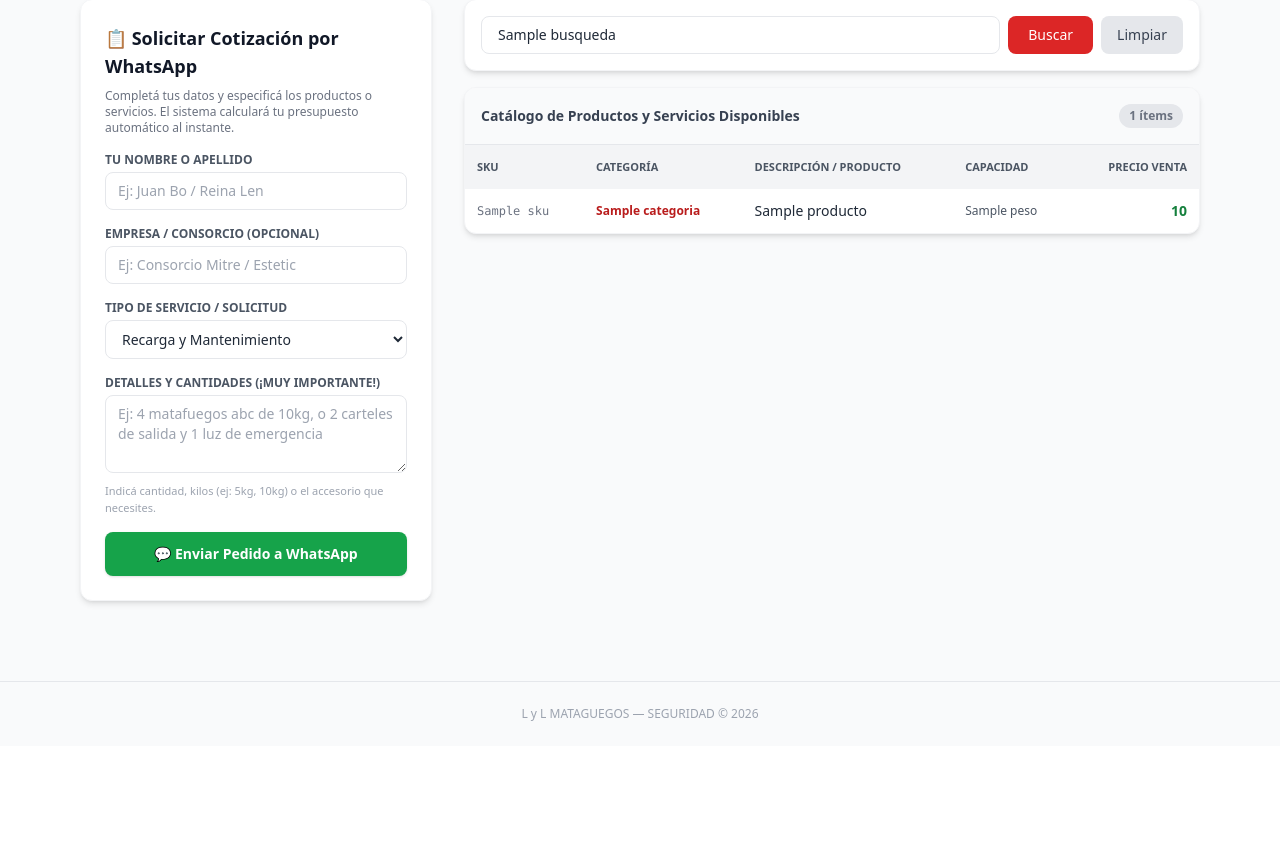
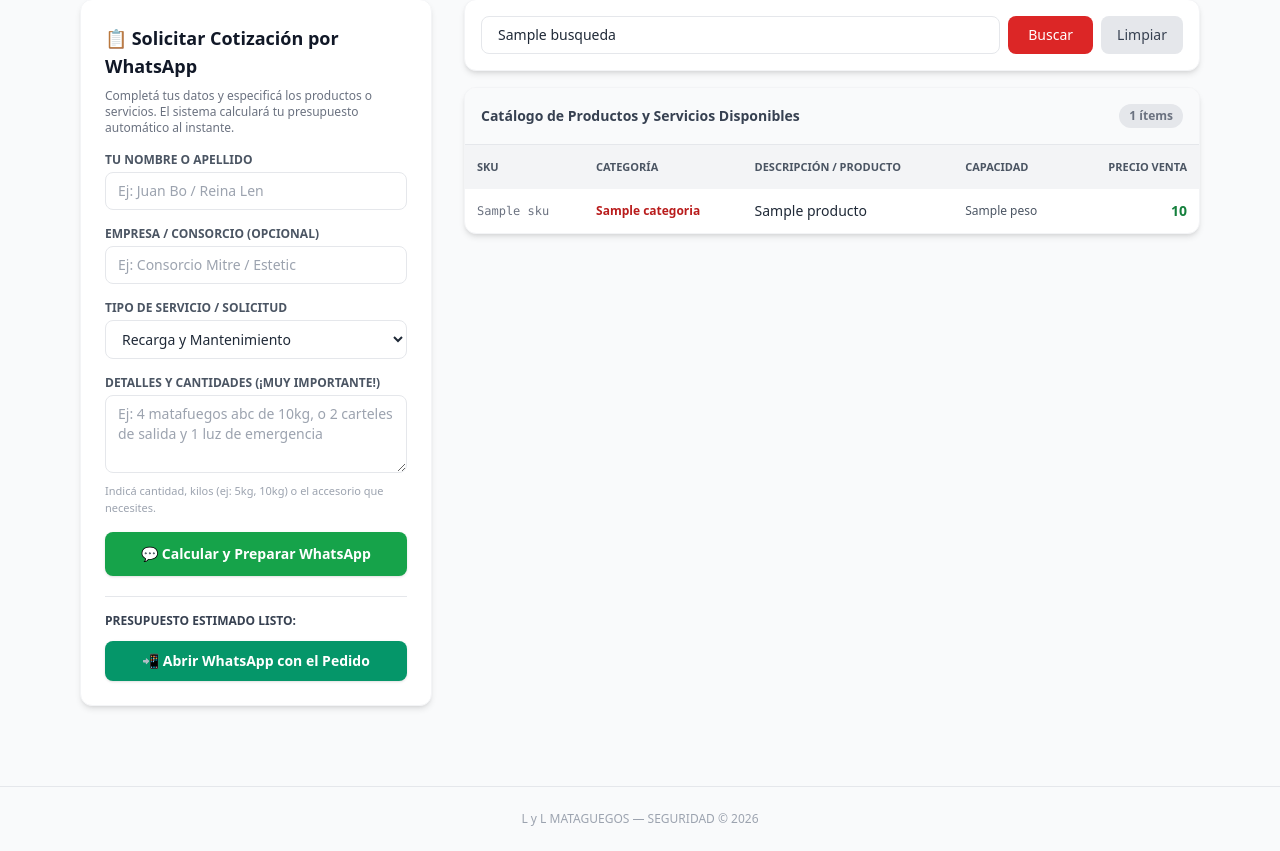
Before and after one commit to oettecnic-dot/matafuegos_web, a Flask app: template templates/index.html in a window 1280 px wide. Shown: the part 117-968 px from the top of the page. Before the commit the page ends 838 px from the top, so only its background shows below. Run offline with Flask 3, Linux system fonts and the light colour scheme; the template is opened without the code that fills it: most values are stand-ins (such as "Sample title", 1, 10 or a date in 2020); some libraries are stand-ins or nearby versions.

Commit message:
Update index.html

```diff
--- a/templates/index.html
+++ b/templates/index.html
@@ -4,12 +4,10 @@
     <meta charset="UTF-8">
     <meta name="viewport" content="width=device-width, initial-scale=1.0">
     <title>L y L MATAGUEGOS — SEGURIDAD</title>
-    <!-- Tailwind CSS CDN para un diseño moderno, limpio y profesional -->
     <script src="https://cdn.tailwindcss.com"></script>
 </head>
 <body class="bg-gray-50 text-gray-800 font-sans antialiased">
 
-    <!-- Header / Barra Superior -->
     <header class="bg-red-700 text-white shadow-md">
         <div class="max-w-6xl mx-auto px-4 py-4 flex flex-col md:flex-row justify-between items-center">
             <div>
@@ -24,7 +22,7 @@
 
     <main class="max-w-6xl mx-auto px-4 py-8 grid grid-cols-1 lg:grid-cols-3 gap-8">
 
-        <!-- Columna Izquierda: Formulario de Presupuesto Automático (Ocupa 1 columna) -->
+        <!-- Columna Izquierda: Formulario de Presupuesto Automático -->
         <section class="bg-white p-6 rounded-xl shadow-md border border-gray-100 lg:col-span-1 h-fit sticky top-6">
             <h2 class="text-lg font-bold text-gray-900 mb-2 flex items-center gap-2">
                 📋 Solicitar Cotización por WhatsApp
@@ -67,17 +65,29 @@
 
                 <button type="submit"
                         class="w-full bg-green-600 hover:bg-green-700 text-white font-bold py-3 px-4 rounded-lg text-sm shadow transition duration-200 flex items-center justify-center gap-2">
-                    💬 Enviar Pedido a WhatsApp
+                    💬 Calcular y Preparar WhatsApp
                 </button>
             </form>
+
+            {% if whatsapp_url %}
+            <div class="mt-5 pt-4 border-t border-gray-200 space-y-3">
+                <p class="text-xs font-bold uppercase text-gray-700">Presupuesto estimado listo:</p>
+                {% if total_estimado > 0 %}
+                <p class="text-base font-bold text-red-700">Total estimado: ${{ "{:,}".format(total_estimado) }}</p>
+                {% endif %}
+                <a href="{{ whatsapp_url }}" target="_blank" rel="noopener noreferrer"
+                   class="w-full bg-emerald-600 hover:bg-emerald-700 text-white font-bold py-2.5 px-4 rounded-lg text-sm shadow transition flex items-center justify-center gap-2">
+                    📲 Abrir WhatsApp con el Pedido
+                </a>
+            </div>
+            {% endif %}
         </section>
 
-        <!-- Columna Derecha: Catálogo Interactivo de Productos (Ocupa 2 columnas) -->
+        <!-- Columna Derecha: Catálogo Interactivo de Productos -->
         <section class="lg:col-span-2 space-y-4">
 
-            <!-- Buscador en Catálogo -->
             <form method="GET" action="/" class="bg-white p-4 rounded-xl shadow-md border border-gray-100 flex gap-2">
-                <input type="text" name="q" value="{{ busqueda }}" placeholder="Buscar en catálogo (ej: 10kg, cartel, luz, manguera)..."
+                <input type="text" name="q" value="{{ busqueda or '' }}" placeholder="Buscar en catálogo (ej: 10kg, cartel, luz, manguera)..."
                        class="flex-1 px-4 py-2 border rounded-lg text-sm focus:ring-2 focus:ring-red-500 focus:outline-none">
                 <button type="submit" class="bg-red-600 hover:bg-red-700 text-white px-5 py-2 rounded-lg text-sm font-medium transition">
                     Buscar
@@ -89,7 +99,6 @@
                 {% endif %}
             </form>
 
-            <!-- Listado de Productos -->
             <div class="bg-white rounded-xl shadow-md border border-gray-100 overflow-hidden">
                 <div class="p-4 border-b bg-gray-50 flex justify-between items-center">
                     <h3 class="font-bold text-gray-700 text-sm">Catálogo de Productos y Servicios Disponibles</h3>
@@ -132,7 +141,6 @@
 
     </main>
 
-    <!-- Footer -->
     <footer class="text-center py-6 text-xs text-gray-400 border-t mt-12">
         L y L MATAGUEGOS — SEGURIDAD © 2026
     </footer>
```
